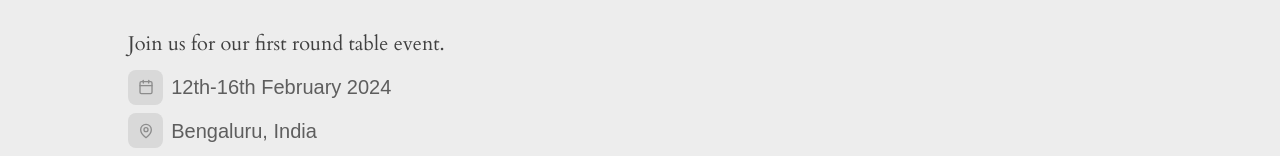
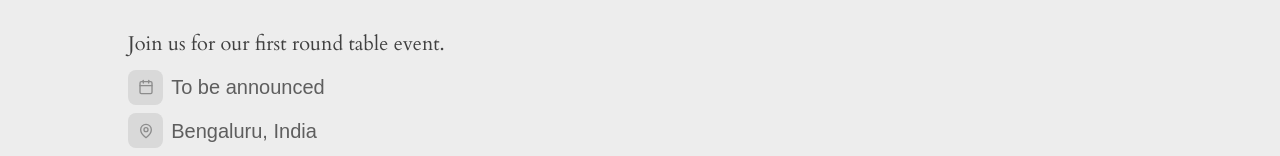
Before and after one commit to TheBlapse/wayfarers.space, a Next.js app: page /year-zero in a window 1280 px wide. Shown: the part 357-513 px from the top of the page. Built offline with nearby package versions, Linux system fonts and the light colour scheme; a web font is replaced by a local one.

Commit message:
Update page.tsx

```diff
--- a/app/year-zero/page.tsx
+++ b/app/year-zero/page.tsx
@@ -30,7 +30,7 @@ export default function Page() {
               <span className="rounded-lg bg-lighthighlight p-[0.6rem] dark:bg-darkhighlight">
                 <Calendar color="#8C8C8C" size="16" />
               </span>
-              12th-16th February 2024
+              To be announced
             </div>
             <div className="flex flex-row items-center gap-2">
               <span className="rounded-lg bg-lighthighlight p-[0.6rem] dark:bg-darkhighlight">
```
